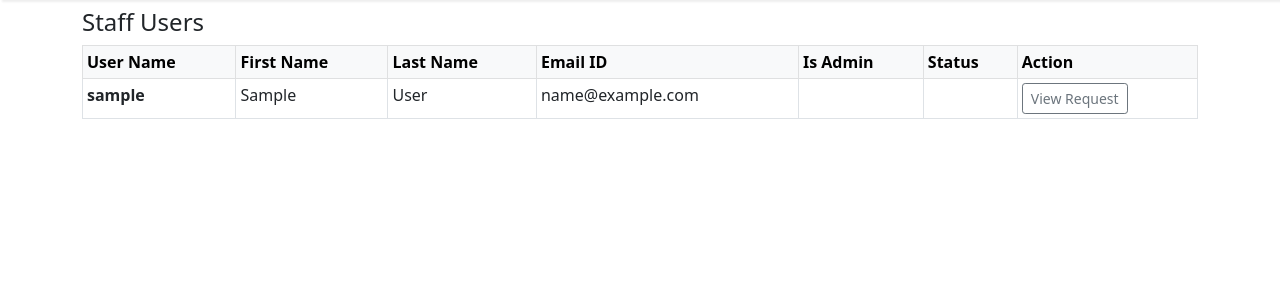
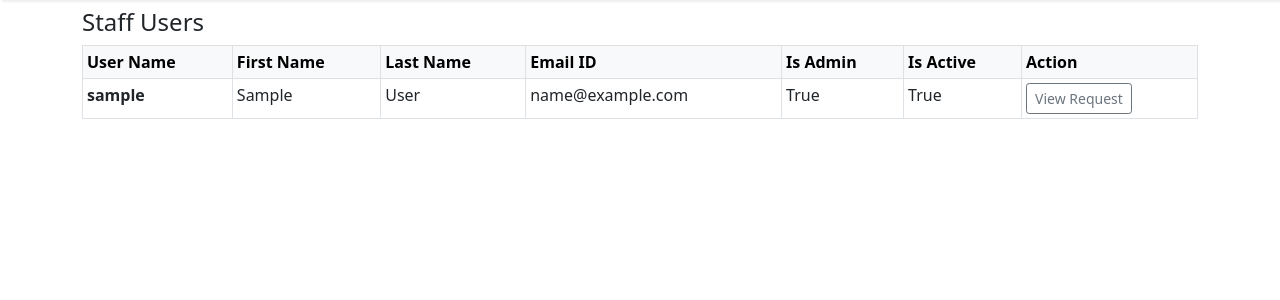
Before and after one commit to ezrankayamba/settlementor, a Django app: template backend/web/templates/web/staff-users.html in a window 1280 px wide. Shown: the part 62-362 px from the top of the page. Run offline with Django 3.2, Linux system fonts and the light colour scheme; the template is opened without the code that fills it: values that come from a table or form of the project are taken from there, others are empty; tables that the repository leaves empty hold one stand-in row (values such as "Sample post"); parts of the project's set-up code (start-up, migrations or seed data) failed here and were passed over; some libraries are stand-ins or nearby versions.

Commit message:
Is Admin, Is Active

```diff
--- a/backend/web/templates/web/staff-users.html
+++ b/backend/web/templates/web/staff-users.html
@@ -13,7 +13,7 @@
             <th scope="col">Last Name</th>
             <th scope="col">Email ID</th>
             <th scope="col">Is Admin</th>
-            <th scope="col">Status</th>
+            <th scope="col">Is Active</th>
             <th scope="col">Action</th>
         </tr>
     </thead>
@@ -24,8 +24,8 @@
             <td>{{ user.first_name }}</td>
             <td>{{ user.last_name }}</td>
             <td>{{ user.email }}</td>
-            <td>{{ user.is_admin }}</td>
-            <td>{{ user.status }}</td>
+            <td>{{ user.is_superuser }}</td>
+            <td>{{ user.is_active }}</td>
             <td><button type="button" class="btn btn-sm btn-outline-secondary">View Request</button></td>
         </tr>
         {% endfor %}
```
